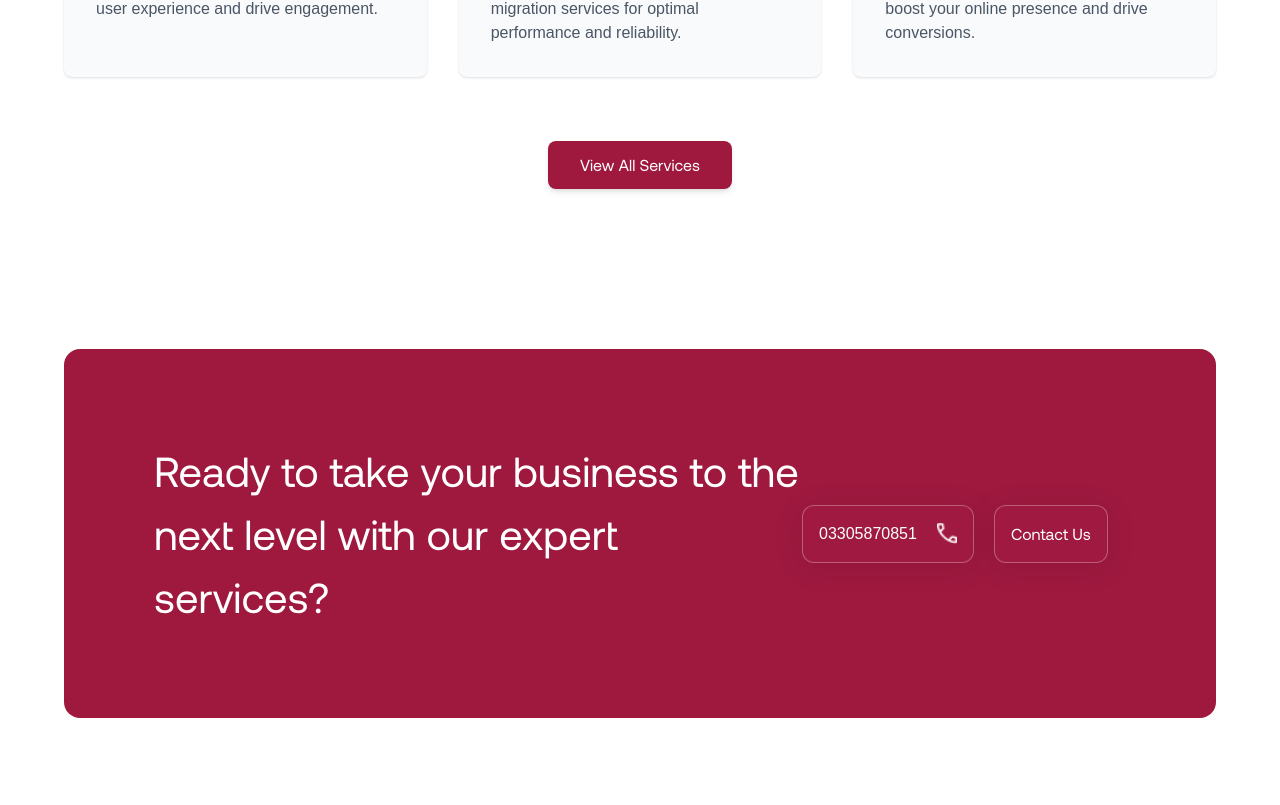
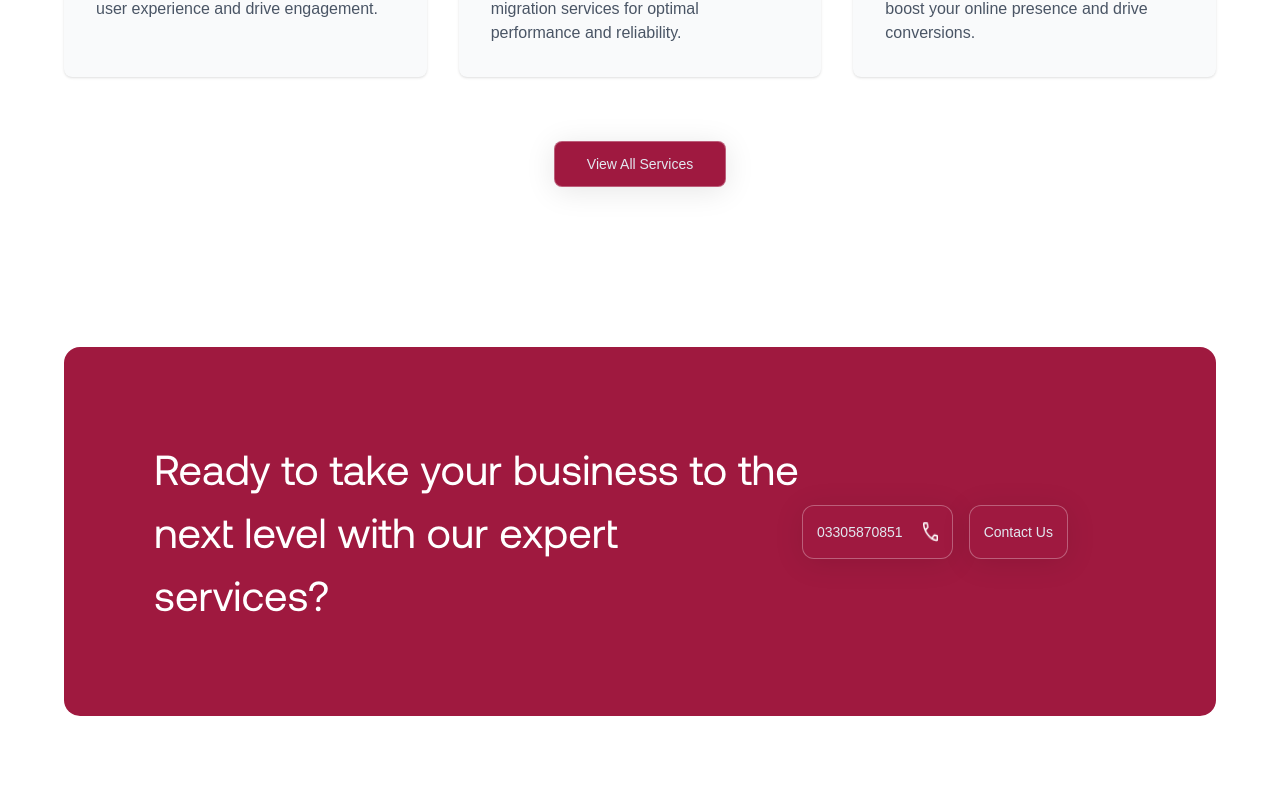
Before and after one commit to s-o-m-i/TemperedHouse, a Next.js app: page / in a window 1280 px wide. Shown: the part 2335-3140 px from the top of the page. Built offline with nearby package versions, Linux system fonts and the light colour scheme; what tailwindcss-motion would draw is missing.

Commit message:
added shimmer effect

```diff
--- a/src/components/home/CallToAction.tsx
+++ b/src/components/home/CallToAction.tsx
@@ -13,11 +13,25 @@ const CallToAction = () => {
             </h3>
                 </div>
                 <div className="col-span-4 flex items-center gap-5">
-                    <button className='flex gap-5 items-center btn-glass-morph btn-shimmer p-4 rounded-xl text-white'>
+                    {/* <button className='flex gap-5 items-center btn-glass-morph btn-shimmer p-4 rounded-xl text-white'>
                         <span>03305870851</span>
                         <Image src="/icons/callIcon.png" width={20} height={20} alt='' className="relative z-2"/>
                     </button>
-                    <button className='flex gap-5 items-center btn-glass-morph p-4 rounded-xl text-white btn-shimmer'>Contact Us</button>
+                    <button className='flex gap-5 items-center btn-glass-morph p-4 rounded-xl text-white btn-shimmer'>Contact Us</button> */}
+                    <div className="flex gap-4">
+    <div>
+    <a className="inline-flex justify-center gap-5 whitespace-nowrap px-3.5 text-sm font-medium text-slate-200 dark:text-slate-800 bg-[#9f193f] dark:hover:bg-slate-100  focus:outline-none focus:ring focus:ring-slate-500/50 focus-visible:outline-none focus-visible:ring focus-visible:ring-slate-500/50 relative before:absolute before:inset-0 before:rounded-[inherit] before:bg-[linear-gradient(45deg,transparent_25%,theme(colors.white/.5)_50%,transparent_75%,transparent_100%)] dark:before:bg-[linear-gradient(45deg,transparent_25%,theme(colors.white)_50%,transparent_75%,transparent_100%)] before:bg-[length:250%_250%,100%_100%] before:bg-[position:200%_0,0_0] before:bg-no-repeat before:[transition:background-position_0s_ease] hover:before:bg-[position:-100%_0,0_0] hover:before:duration-[1500ms] p-4 py-4 rounded-xl btn-glass-morph shadow-[0_3px_10px_rgb(0,0,0,0.2)]" href="#0">
+  <span>03305870851</span>
+  <Image src="/icons/callIcon.png" width={15} height={15} alt='' className="relative z-2" />
+</a>
+
+    </div>
+    <div className="dark">
+    <a className="inline-flex justify-center gap-5 whitespace-nowrap px-3.5 text-sm font-medium text-slate-200 dark:text-slate-800 bg-[#9f193f] dark:hover:bg-slate-100  focus:outline-none focus:ring focus:ring-slate-500/50 focus-visible:outline-none focus-visible:ring focus-visible:ring-slate-500/50 relative before:absolute before:inset-0 before:rounded-[inherit] before:bg-[linear-gradient(45deg,transparent_25%,theme(colors.white/.5)_50%,transparent_75%,transparent_100%)] dark:before:bg-[linear-gradient(45deg,transparent_25%,theme(colors.white)_50%,transparent_75%,transparent_100%)] before:bg-[length:250%_250%,100%_100%] before:bg-[position:200%_0,0_0] before:bg-no-repeat before:[transition:background-position_0s_ease] hover:before:bg-[position:-100%_0,0_0] hover:before:duration-[1500ms] p-4 py-4 rounded-xl btn-glass-morph shadow-[0_3px_10px_rgb(0,0,0,0.2)]" href="#0">
+ Contact Us
+</a>
+    </div>
+</div>
                 </div>
 
             </div>
--- a/src/components/home/Portfolio.tsx
+++ b/src/components/home/Portfolio.tsx
@@ -197,12 +197,16 @@ const Portfolio = () => {
 
       {/* View More Button */}
       <div className="text-center mt-12">
-        <button className="px-8 py-3 bg-[#28536B] text-white rounded-full shadow-md hover:bg-[#9f193f] transition-colors duration-300 flex items-center gap-2 mx-auto btn-shimmer">
+        {/* <button className="px-8 py-3 bg-[#28536B] text-white rounded-full shadow-md hover:bg-[#9f193f] transition-colors duration-300 flex items-center gap-2 mx-auto btn-shimmer">
           <span>View All Projects</span>
           <svg xmlns="http://www.w3.org/2000/svg" className="h-5 w-5" fill="none" viewBox="0 0 24 24" stroke="currentColor">
             <path strokeLinecap="round" strokeLinejoin="round" strokeWidth={2} d="M14 5l7 7m0 0l-7 7m7-7H3" />
           </svg>
-        </button>
+        </button> */}
+
+<a className="inline-flex justify-center gap-5 whitespace-nowrap  text-sm font-medium text-slate-200 dark:text-slate-800 bg-[#9f193f] dark:hover:bg-slate-100  focus:outline-none focus:ring focus:ring-slate-500/50 focus-visible:outline-none focus-visible:ring focus-visible:ring-slate-500/50 relative before:absolute before:inset-0 before:rounded-[inherit] before:bg-[linear-gradient(45deg,transparent_25%,theme(colors.white/.5)_50%,transparent_75%,transparent_100%)] dark:before:bg-[linear-gradient(45deg,transparent_25%,theme(colors.white)_50%,transparent_75%,transparent_100%)] before:bg-[length:250%_250%,100%_100%] before:bg-[position:200%_0,0_0] before:bg-no-repeat before:[transition:background-position_0s_ease] hover:before:bg-[position:-100%_0,0_0] hover:before:duration-[1500ms] px-8 py-3 rounded-lg btn-glass-morph shadow-[0_3px_10px_rgb(0,0,0,0.2)]" href="#0">View All Projects  <svg xmlns="http://www.w3.org/2000/svg" className="h-5 w-5" fill="none" viewBox="0 0 24 24" stroke="currentColor">
+            <path strokeLinecap="round" strokeLinejoin="round" strokeWidth={2} d="M14 5l7 7m0 0l-7 7m7-7H3" />
+          </svg></a>
       </div>
     </div>
   );
--- a/src/components/services/index.tsx
+++ b/src/components/services/index.tsx
@@ -95,12 +95,10 @@ const ServicesPage = () => {
           </div>
         </div>
         <div className="text-center mt-16">
-          <button className="px-8 py-3 bg-[#9f193f] text-white font-medium rounded-lg hover:bg-[#8a1535] transition-colors shadow-md hover:shadow-lg">
+          {/* <button className="px-8 py-3 bg-[#9f193f] text-white font-medium rounded-lg hover:bg-[#8a1535] transition-colors shadow-md hover:shadow-lg">
             View All Services
-          </button>
-          {/* <SecondaryButtonTwo onClick={() => console.log("Clicked")}>
-            Learn More
-          </SecondaryButtonTwo> */}
+          </button> */}
+            <a className="inline-flex justify-center gap-5 whitespace-nowrap  text-sm font-medium text-slate-200 dark:text-slate-800 bg-[#9f193f] dark:hover:bg-slate-100  focus:outline-none focus:ring focus:ring-slate-500/50 focus-visible:outline-none focus-visible:ring focus-visible:ring-slate-500/50 relative before:absolute before:inset-0 before:rounded-[inherit] before:bg-[linear-gradient(45deg,transparent_25%,theme(colors.white/.5)_50%,transparent_75%,transparent_100%)] dark:before:bg-[linear-gradient(45deg,transparent_25%,theme(colors.white)_50%,transparent_75%,transparent_100%)] before:bg-[length:250%_250%,100%_100%] before:bg-[position:200%_0,0_0] before:bg-no-repeat before:[transition:background-position_0s_ease] hover:before:bg-[position:-100%_0,0_0] hover:before:duration-[1500ms] px-8 py-3 rounded-lg btn-glass-morph shadow-[0_3px_10px_rgb(0,0,0,0.2)]" href="#0">View All Services</a>
         </div>
       </section>
     </div>
```
